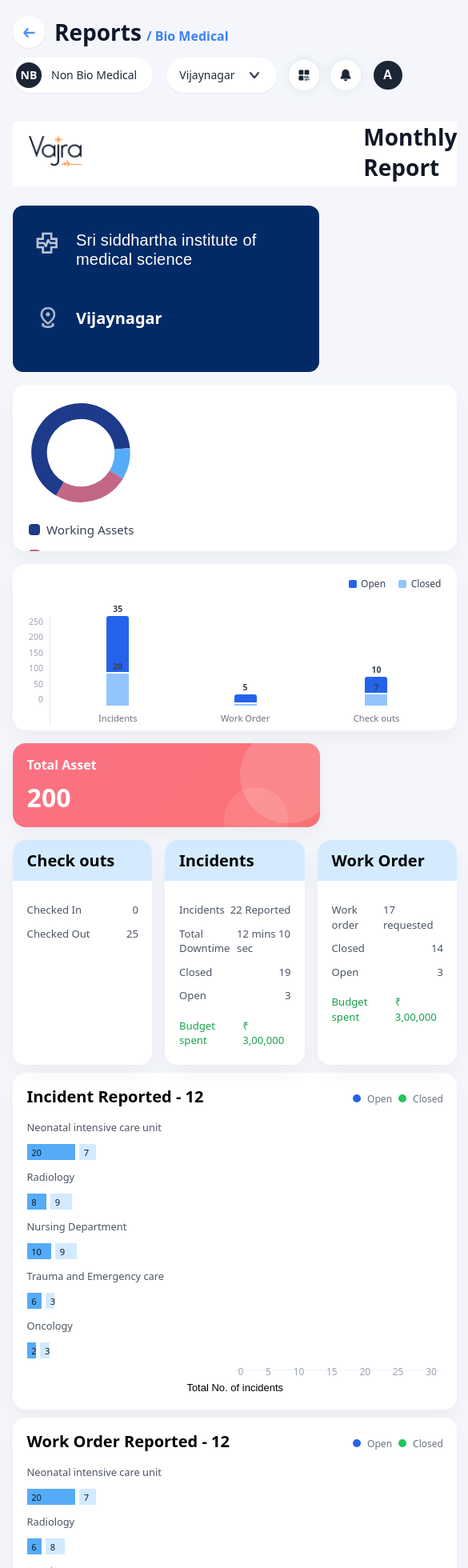
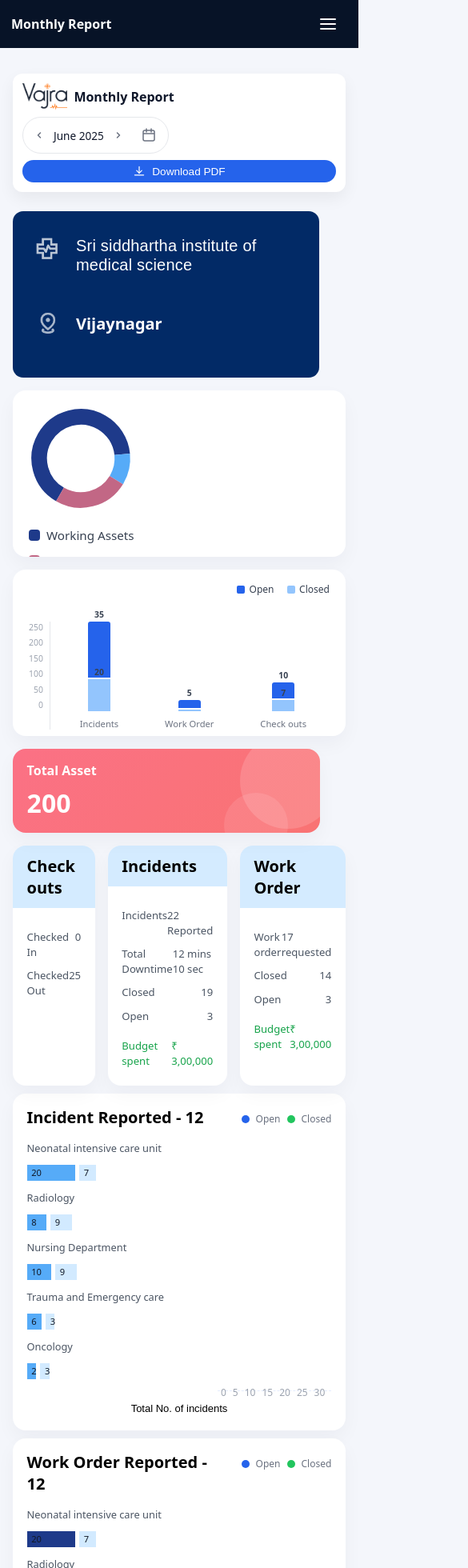
Before and after one commit to darshan-rajashekara/proteger-assignment, a React (Vite) app: page / in a window 390 px wide. Shown: the top 1960 px of the page at 80% size, 585 px wide, since content can reach past the window. Built offline with nearby package versions, Linux system fonts and the light colour scheme.

Commit message:
work order report bar color changed

```diff
--- a/src/components/Sidebar.jsx
+++ b/src/components/Sidebar.jsx
@@ -20,9 +20,12 @@
   { name: 'Reports', icon: reportsIcon, hasDropdown: true },
 ];
 
-const Sidebar = () => {
+const Sidebar = ({ open = false, onClose }) => {
+  // Desktop sidebar remains the same. For mobile, we render an overlay when `open` is true.
   return (
-    <aside className="sidebar">
+    <>
+      {/* Desktop sidebar - hidden by CSS at smaller breakpoints */}
+      <aside className="sidebar" aria-hidden={open ? true : false}>
         <div className="sidebar-header">
           <img src={vajraLogo} alt="Vajra" className="sidebar-logo" />
         </div>
@@ -51,6 +54,42 @@
           </button>
         </div>
       </aside>
+
+      {/* Mobile overlay sidebar */}
+      <div className={`mobile-sidebar-overlay ${open ? 'visible' : ''}`} onClick={onClose} aria-hidden={!open}>
+        <aside className="sidebar mobile" onClick={(e) => e.stopPropagation()}>
+          <div className="sidebar-header" style={{ justifyContent: 'space-between' }}>
+            <img src={vajraLogo} alt="Vajra" className="sidebar-logo" />
+            <button className="mobile-close-btn" onClick={onClose} aria-label="Close menu">×</button>
+          </div>
+          <nav className="sidebar-nav">
+            {navItems.map((item) => (
+              <button
+                key={item.name}
+                className={`nav-item ${item.name === 'Reports' ? 'nav-item-active' : ''}`}
+                onClick={onClose}
+              >
+                <img src={item.icon} alt={item.name} className="nav-icon" />
+                <span>{item.name}</span>
+                {item.hasDropdown && (
+                  <img src={dropdownIcon} alt="dropdown" className="nav-dropdown" />
+                )}
+              </button>
+            ))}
+          </nav>
+          <div className="sidebar-footer">
+            <button className="outline-btn">
+              <img src={contactUsIcon} alt="Contact us" className="btn-icon" />
+              Contact us
+            </button>
+            <button className="outline-btn">
+              <img src={logoutIcon} alt="Log out" className="btn-icon" />
+              Log Out
+            </button>
+          </div>
+        </aside>
+      </div>
+    </>
   );
 };
 
--- a/src/components/TopBar.jsx
+++ b/src/components/TopBar.jsx
@@ -1,21 +1,27 @@
 import headerIcon1 from '../assets/png-icons/headericon1.png';
 import notificationicon from '../assets/png-icons/notificationicon.png';
 import downarrowblack from '../assets/png-icons/downarrowblack.png';
-import leftArrow from '../assets/png-icons/leftArrow.png';
 
-const TopBar = () => {
+const TopBar = ({ onToggleSidebar, title = 'Reports' }) => {
   return (
     <header className="topbar">
       <div className="topbar-left">
-        <button className="back-btn" aria-label="Go back">
-          <img src={leftArrow} alt="left arrow" className="leftArrow-icon" />
-        </button>
         <h1 className="topbar-title">
-          <span className="title-main">Reports</span>
+          <span className="title-main">{title}</span>
           <span className="topbar-subtitle">/ Bio Medical</span>
         </h1>
       </div>
+
       <div className="topbar-right">
+        {/* Menu button placed on the right so it matches the screenshot on mobile */}
+        <button className="menu-btn" aria-label="Open menu" onClick={onToggleSidebar}>
+          <svg width="20" height="14" viewBox="0 0 20 14" fill="none" xmlns="http://www.w3.org/2000/svg">
+            <rect y="0" width="20" height="2" rx="1" fill="currentColor" />
+            <rect y="6" width="20" height="2" rx="1" fill="currentColor" />
+            <rect y="12" width="20" height="2" rx="1" fill="currentColor" />
+          </svg>
+        </button>
+
         <div className="chip">
           <span className="chip-badge">NB</span>
           <span className="chip-text">Non Bio Medical</span>
--- a/src/components/WorkOrderChartSection.jsx
+++ b/src/components/WorkOrderChartSection.jsx
@@ -30,7 +30,7 @@
             <div className="incident-label">{dept.name}</div>
             <div className="incident-bars">
               <div
-                className="bar bar-open"
+                className="bar work-bar-open"
                 style={{ width: `${dept.open * 3}px` }}
               >
                 <span className="bar-value">{dept.open}</span>
--- a/src/pages/ReportsPage.jsx
+++ b/src/pages/ReportsPage.jsx
@@ -1,3 +1,4 @@
+import { useState } from 'react';
 import Sidebar from '../components/Sidebar.jsx';
 import TopBar from '../components/TopBar.jsx';
 import SummarySection from '../components/SummarySection.jsx';
@@ -8,11 +9,13 @@
 import vajrablackicon from '../assets/png-icons/vajrablackicon.png';
 
 const ReportsPage = () => {
+  const [isSidebarOpen, setIsSidebarOpen] = useState(false);
+
   return (
     <div className="app-root">
-      <Sidebar />
+      <Sidebar open={isSidebarOpen} onClose={() => setIsSidebarOpen(false)} />
       <div className="app-main">
-        <TopBar />
+        <TopBar title="Monthly Report" onToggleSidebar={() => setIsSidebarOpen(true)} />
         <main className="app-content">
           <div>
             <div className="report-header">
--- a/src/styles/global.css
+++ b/src/styles/global.css
@@ -336,8 +336,74 @@
 .report-header-left {
   display: flex;
   align-items: center;
-  gap: 22rem;
-  margin-left: 20px;
+  gap: 1rem;
+  margin-left: 0;
+  flex: 1;
+}
+
+/* Mobile menu button */
+.menu-btn {
+  display: none;
+  border: none;
+  background: transparent;
+  color: #111827;
+  width: 40px;
+  height: 40px;
+  border-radius: 8px;
+  display: inline-flex;
+  align-items: center;
+  justify-content: center;
+  cursor: pointer;
+  margin-right: 6px;
+}
+
+/* Mobile sidebar overlay */
+.mobile-sidebar-overlay {
+  display: none;
+}
+
+.mobile-sidebar-overlay.visible {
+  display: block;
+  position: fixed;
+  inset: 0;
+  background: rgba(0,0,0,0.4);
+  z-index: 60;
+}
+
+/* Mobile variant of sidebar (slides in) */
+.sidebar.mobile {
+  display: flex; /* override the display:none on small breakpoints */
+  position: fixed;
+  left: 0;
+  top: 0;
+  bottom: 0;
+  width: 82%;
+  max-width: 420px;
+  background: #071327;
+  transform: translateX(-100%);
+  transition: transform 260ms ease;
+  z-index: 70;
+}
+
+.mobile-sidebar-overlay.visible .sidebar.mobile {
+  transform: translateX(0);
+}
+
+.mobile-close-btn {
+  border: none;
+  background: transparent;
+  color: #ffffff;
+  font-size: 24px;
+  line-height: 1;
+  cursor: pointer;
+}
+
+@media (max-width: 1024px) {
+  .menu-btn { display: inline-flex; }
+}
+
+@media (max-width: 640px) {
+  .menu-btn { display: inline-flex; }
 }
 
 .report-logo {
@@ -1044,6 +1110,10 @@
   background: #56ABF8;
 }
 
+.work-bar-open {
+  background: #1E3A8A;
+}
+
 .bar-closed {
   background: #D2EAFF;
 }
@@ -1319,9 +1389,151 @@
 
 @media (max-width: 640px) {
   .topbar {
+    position: relative;
+    display: flex;
+    align-items: center;
+    justify-content: space-between;
+    padding: 12px 14px;
+    background: #071327; /* dark header background */
+    color: #ffffff;
+    gap: 0.5rem;
+  }
+
+  /* Title in white, compact */
+  .topbar-title .title-main {
+    color: #ffffff;
+    font-size: 16px;
+    font-weight: 700;
+  }
+
+  .topbar-subtitle { display: none; }
+
+  /* Hide dense right-side controls on small screens except menu */
+  .topbar-right {
+    display: flex;
+    align-items: center;
+    gap: 6px;
+  }
+
+  .topbar-right > .chip,
+  .topbar-right > .icon-btn,
+  .topbar-right > .avatar-btn {
+    display: none;
+  }
+
+  .menu-btn {
+    display: inline-flex;
+    background: transparent;
+    border: none;
+    color: #ffffff;
+    width: 36px;
+    height: 36px;
+    align-items: center;
+    justify-content: center;
+    border-radius: 6px;
+  }
+
+  /* Report header becomes a separate white control row under the dark topbar */
+  .report-header {
+    flex-direction: row;
+    align-items: center;
+    justify-content: space-between;
+    gap: 8px;
+    padding: 10px;
+    margin-top: 8px;
+    border-radius: 12px;
+    background: #ffffff;
+    box-shadow: 0 8px 20px rgba(2,6,23,0.06);
+    height: auto;
+  }
+
+  .report-header-left {
+    gap: 8px;
+    align-items: center;
+    width: auto;
+    margin: 0;
+  }
+
+  .report-logo { height: 28px; }
+
+  .report-title { font-size: 15px; color: #0f172a; font-weight: 700; margin: 0; }
+
+  .report-header-right { width: auto; display: flex; gap: 8px; }
+
+  .date-picker { background: transparent; border: 1px solid #e5e7eb; padding: 6px 8px; }
+
+  .download-btn { padding: 6px 10px; font-size: 0.85rem; }
+
+  .date-text { font-size: 0.85rem; color: #0f172a; }
+
+}
+  /* Make report header stack and shrink properly */
+  .report-header {
     flex-direction: column;
-    align-items: flex-start;
-    gap: 0.75rem;
+    align-items: stretch;
+    gap: 0.5rem;
+    padding: 0.75rem 0.75rem;
+    background-color: #ffffff;
+    height: auto;
+  }
+
+  .report-header-left {
+    gap: 0.5rem;
+    align-items: center;
+    width: 100%;
+  }
+
+  .report-logo {
+    height: 34px;
+  }
+
+  .report-title {
+    font-size: 1.15rem;
+    margin: 0;
+  }
+
+  .report-header-right {
+    width: 100%;
+    display: flex;
+    gap: 0.5rem;
+    justify-content: flex-end;
+    align-items: center;
+    flex-wrap: wrap;
+  }
+
+  .date-picker {
+    min-width: 0;
+    padding: 6px 8px;
+    gap: 6px;
+  }
+
+  .date-text {
+    min-width: 0;
+    font-size: 0.85rem;
+  }
+
+  .download-btn {
+    padding: 6px 10px;
+    font-size: 0.85rem;
+    white-space: nowrap;
+  }
+
+  .download-btn svg {
+    width: 16px;
+    height: 16px;
+  }
+
+  .report-header-right .download-btn {
+    flex-shrink: 0;
+  }
+
+  .report-header-right > .date-picker {
+    order: 1;
+    margin-left: auto;
+  }
+
+  .report-header-right > .download-btn {
+    order: 2;
   }
 
   .summary-row-2 {
@@ -1344,4 +1556,26 @@
   .department-cards {
     padding: 1rem 1.25rem;
   }
+
+
+/* Extra small screens: stack download button to full width */
+@media (max-width: 420px) {
+  .report-header-right {
+    justify-content: space-between;
+  }
+
+  .report-header-right > .date-picker {
+    order: 1;
+    margin-left: 0;
+  }
+
+  .report-header-right > .download-btn {
+    order: 3;
+    width: 100%;
+    justify-content: center;
+  }
+
+  .report-title {
+    font-size: 1rem;
+  }
 }
```
Lines whose indentation alone changed are shown as unchanged.
